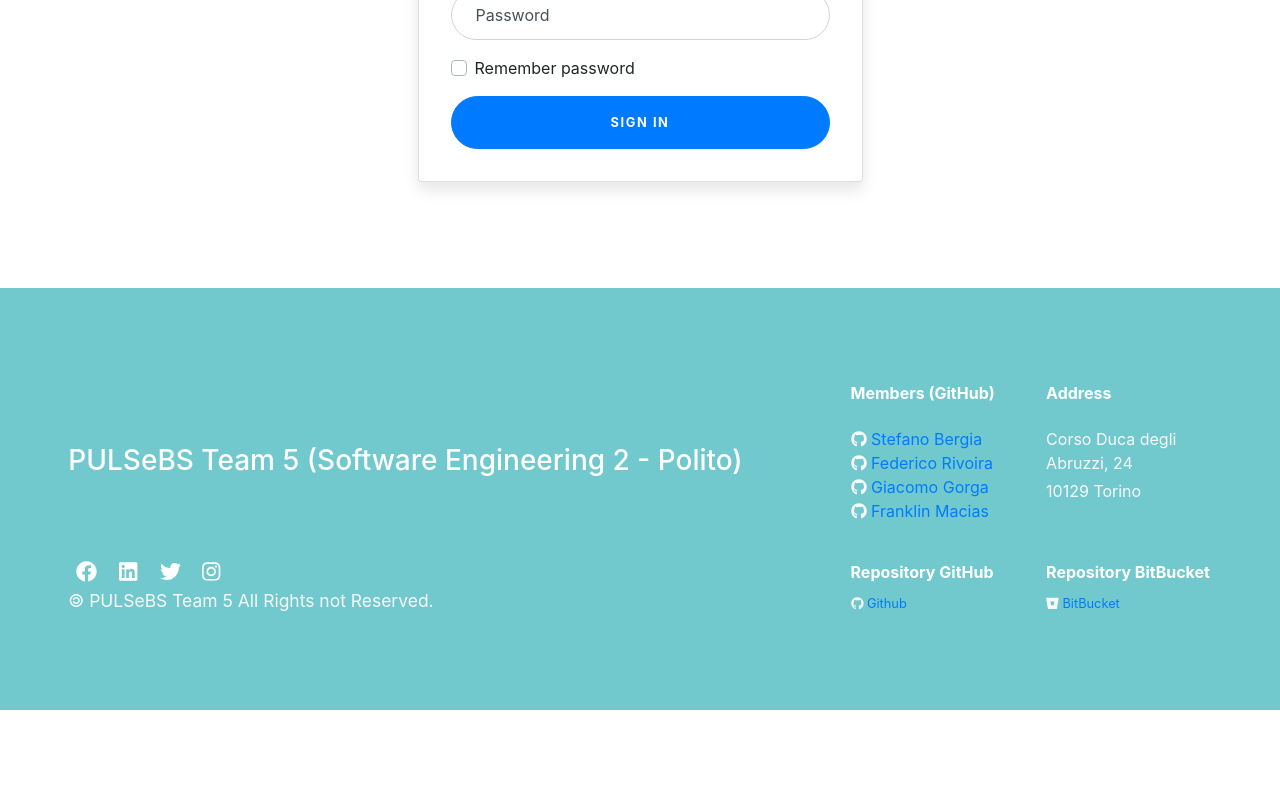
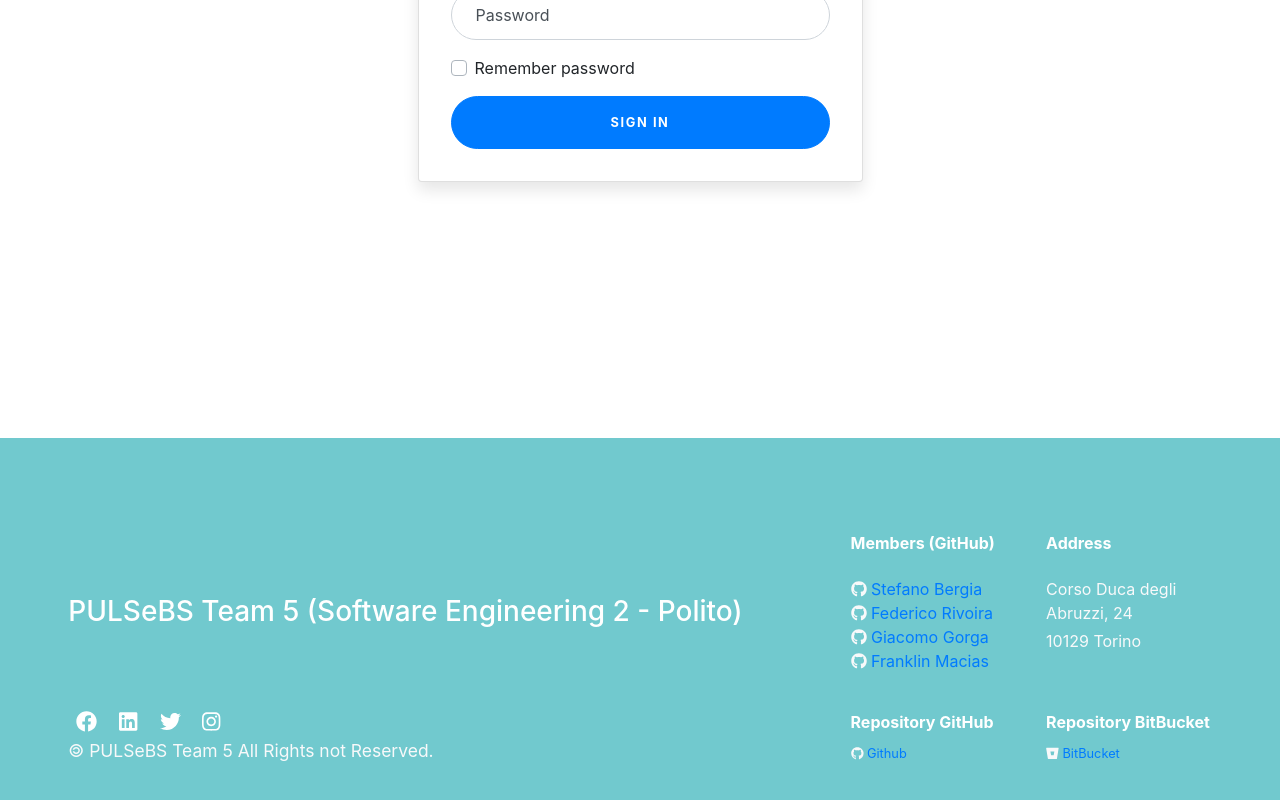
Before and after one commit to Davic15/PULSeBS_Team5, a React (Create React App) app in the folder client/: page /login in a window 1280 px wide. Shown: the part 274-1074 px from the top of the page. Before the commit the page ends 984 px from the top, so only its background shows below. Built offline with nearby package versions, Linux system fonts and the light colour scheme; no server answers.

Commit message:
Fixed the bottom legend, and modal with more students.

```diff
--- a/client/src/components/Calendar/Calendar.css
+++ b/client/src/components/Calendar/Calendar.css
@@ -161,7 +161,7 @@
 /* This is what we are focused on */
 .table-wrapper{
     overflow-y: scroll;
-    height: 100px;
+    height: 120px;
 }
 
 .table-wrapper th{
--- a/client/src/components/Calendar/LectureCalendarTeacher.js
+++ b/client/src/components/Calendar/LectureCalendarTeacher.js
@@ -154,7 +154,7 @@ class LectureCalendarTeacher extends React.Component {
 
         var minutesLeft = moment.duration(start.diff(moment())).as("minutes");
 
-        return <Modal.Dialog>
+        return <Modal.Dialog scrollable={true}>
             <Modal.Header>
                 <Modal.Title>Booking Options</Modal.Title>
             </Modal.Header>
--- a/client/src/components/Footer/Footer.css
+++ b/client/src/components/Footer/Footer.css
@@ -8,8 +8,7 @@
     color: #000000 !important;
     margin-bottom: 0;
     padding-bottom: 0;
-
-    margin-top: 4.5%;
+    margin-top: 13rem;
 }
 
 .small {
```
